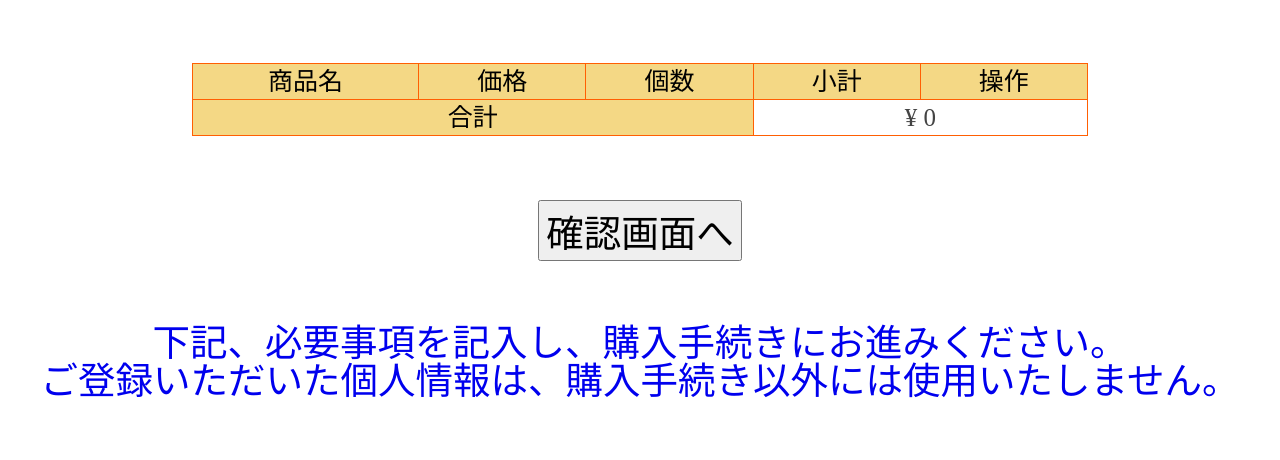
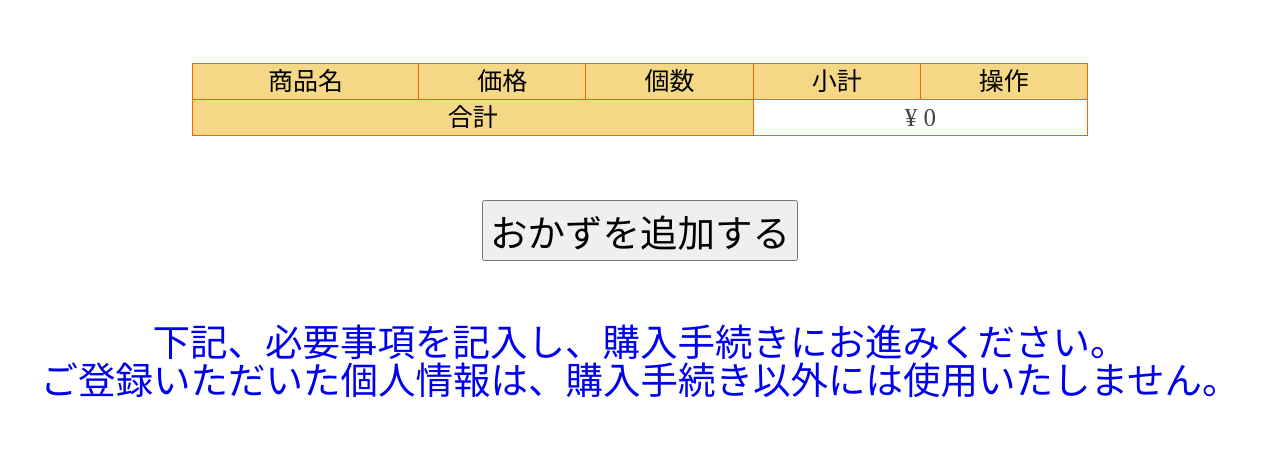
Before and after one commit to michikofujita/oh-bento, a PHP site: page /cart.php in a window 1280 px wide. Shown: the part 187-647 px from the top of the page. Run offline with PHP 8.4, Linux system fonts and the light colour scheme.

Commit message:
no message

```diff
--- a/cart.php
+++ b/cart.php
@@ -127,7 +127,7 @@ foreach ($products as $name => $product) {
             </div>
             <div class="book" style="margin-top: 5%;">
                 <a href="product.php" style="text-decoration:none;">
-                <button class="cash" onclick="location.href='kanryou.php'">確認画面へ</button>
+                <button class="cash" onclick="location.href='kanryou.php'">おかずを追加する</button>
             </div>
         </div>
 
```
